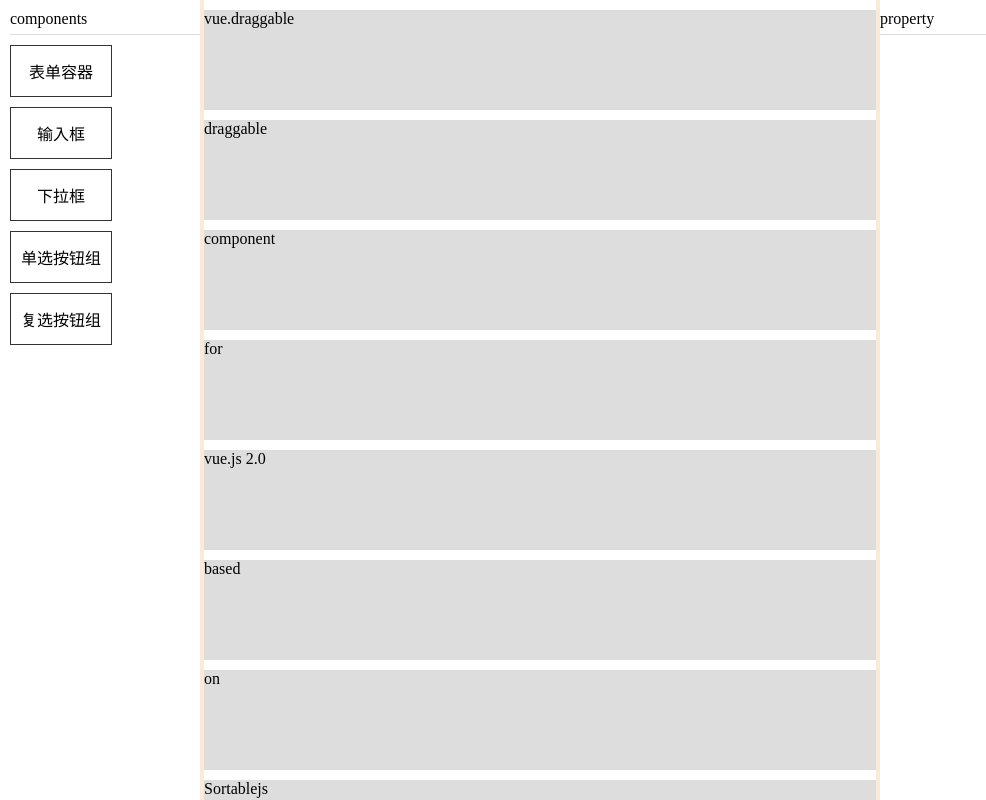
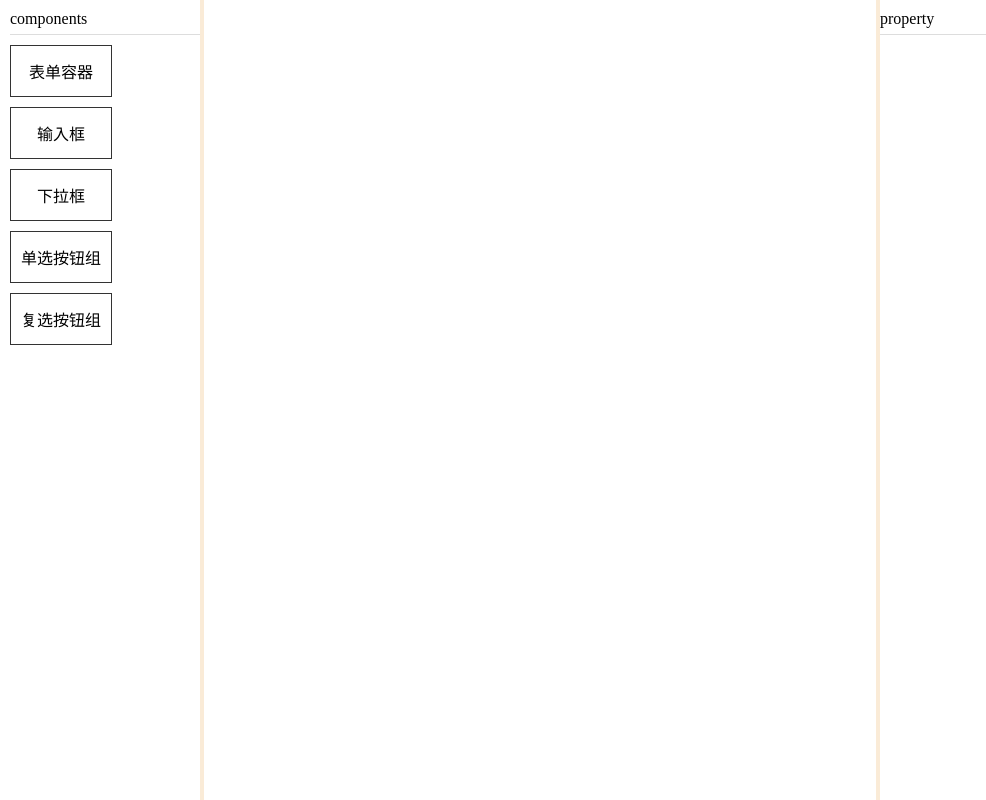
Before and after one commit to Zuowendong/code-editor, a Vue app: page / in a window 1280 px wide. Shown: the whole page, without its empty margins (0-986 px from the left). Built offline with nearby package versions, Linux system fonts and the light colour scheme.

Commit message:
feat: 组件栏拖拽

```diff
--- a/src/view/center-canvas.vue
+++ b/src/view/center-canvas.vue
@@ -1,39 +1,9 @@
 <script setup>
 import { reactive, ref } from "vue";
-import draggable from "vuedraggable";
-
-let drag = ref(false);
-
-const myArray = ref([
-    { name: "vue.draggable", id: 2 },
-    { name: "draggable", id: 1 },
-    { name: "component", id: 3 },
-    { name: "for", id: 4 },
-    { name: "vue.js 2.0", id: 5 },
-    { name: "based", id: 6 },
-    { name: "on", id: 7 },
-    { name: "Sortablejs", id: 8 },
-]);
-
-const handleClone = () => {
-    console.log(1212313);
-};
 </script>
 
 <template>
-    <div class="centerMain">
-        <draggable
-            v-model="myArray"
-            group="people"
-            item-key="id"
-            :sort="false"
-            @clone="handleClone"
-        >
-            <template #item="{ element }">
-                <div class="item">{{ element.name }}</div>
-            </template>
-        </draggable>
-    </div>
+    <div class="centerMain"></div>
 </template>
 
 <style scoped>
--- a/src/view/left-components.vue
+++ b/src/view/left-components.vue
@@ -1,24 +1,34 @@
 <script setup>
 import { ref, reactive } from "vue";
+import draggable from "vuedraggable";
 const components = reactive([
-    { name: "表单容器" },
-    { name: "输入框" },
-    { name: "下拉框" },
-    { name: "单选按钮组" },
-    { name: "复选按钮组" },
+    { id: 1, name: "表单容器" },
+    { id: 2, name: "输入框" },
+    { id: 3, name: "下拉框" },
+    { id: 4, name: "单选按钮组" },
+    { id: 5, name: "复选按钮组" },
 ]);
+
+const handleClone = (data) => {
+    console.log("当前选中的组件", data);
+};
 </script>
 
 <template>
     <div class="leftMain">
         <p class="title">components</p>
-        <div
-            class="component-warp"
-            v-for="(item, index) in components"
-            :key="index"
+
+        <draggable
+            v-model="components"
+            group="people"
+            item-key="id"
+            :sort="false"
+            @clone="handleClone"
         >
-            {{ item.name }}
-        </div>
+            <template #item="{ element }">
+                <div class="component-warp">{{ element.name }}</div>
+            </template>
+        </draggable>
     </div>
 </template>
 
```
